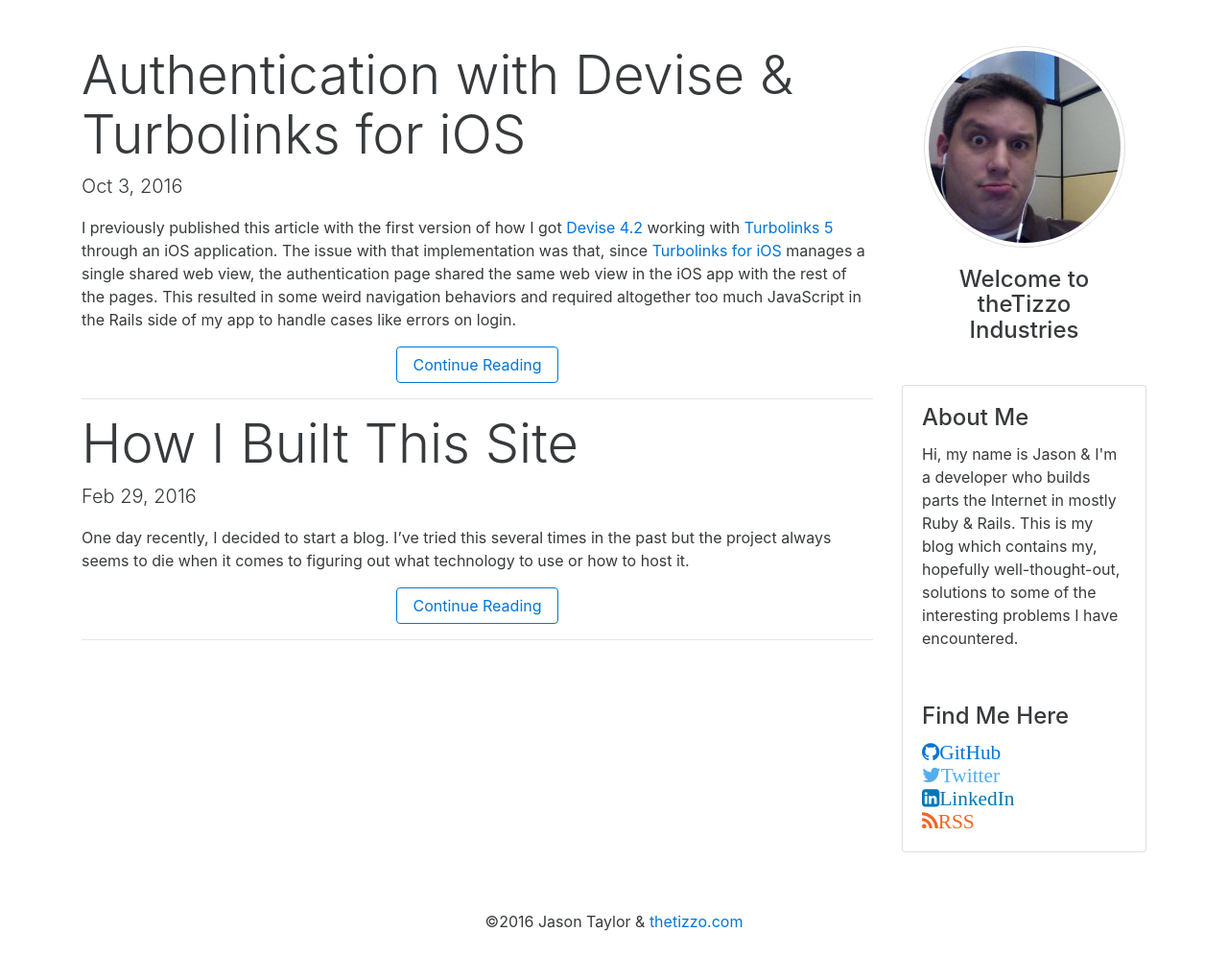
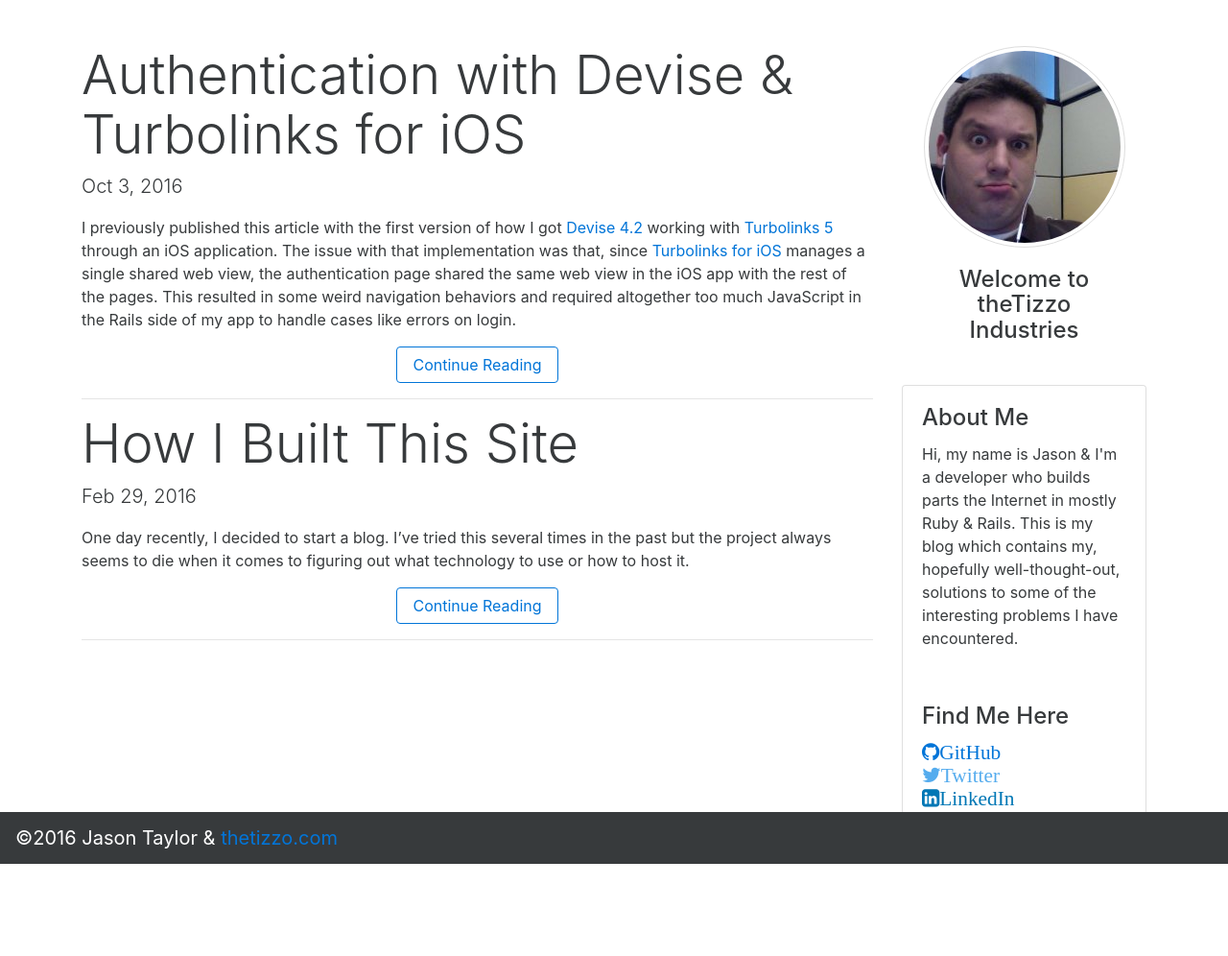
Before and after one commit to thetizzo/thetizzo.github.io, a Jekyll site: the page built from index.html, in a window 1280 px wide. Shown: the whole page at 96% size. Built offline with Jekyll 4.4.1, drawn with Linux system fonts in a browser that asks for light colours; nearby versions of some CDN libraries; before the commit the page ends 972 px from its top, so only the background shows below that.

Commit message:
Fix footer to the bottom of the page.

```diff
--- a/_layouts/default.html
+++ b/_layouts/default.html
@@ -2,7 +2,7 @@
 <html>
   {% include head.html %}
   <body>
-    <div class="container mt-3">
+    <div class="container mt-3" style="padding-bottom: 6rem;">
       <div class="row">
         <div class="col-xs-12 col-sm-9">
           {{ content }}
@@ -11,9 +11,9 @@
           {% include sidebar.html %}
         </div>
       </div><!-- end row -->
-      <footer class="text-xs-center mt-3">
-        ©2016 Jason Taylor &amp; {% include link.html link='https://thetizzo.com' text='thetizzo.com' %}
-      </footer>
     </div><!-- end container -->
+    <footer class="navbar navbar-fixed-bottom navbar-dark bg-inverse">
+      <span class="navbar-brand">©2016 Jason Taylor &amp; {% include link.html link='https://thetizzo.com' text='thetizzo.com' %}</span>
+    </footer>
   </body>
 </html>
```
